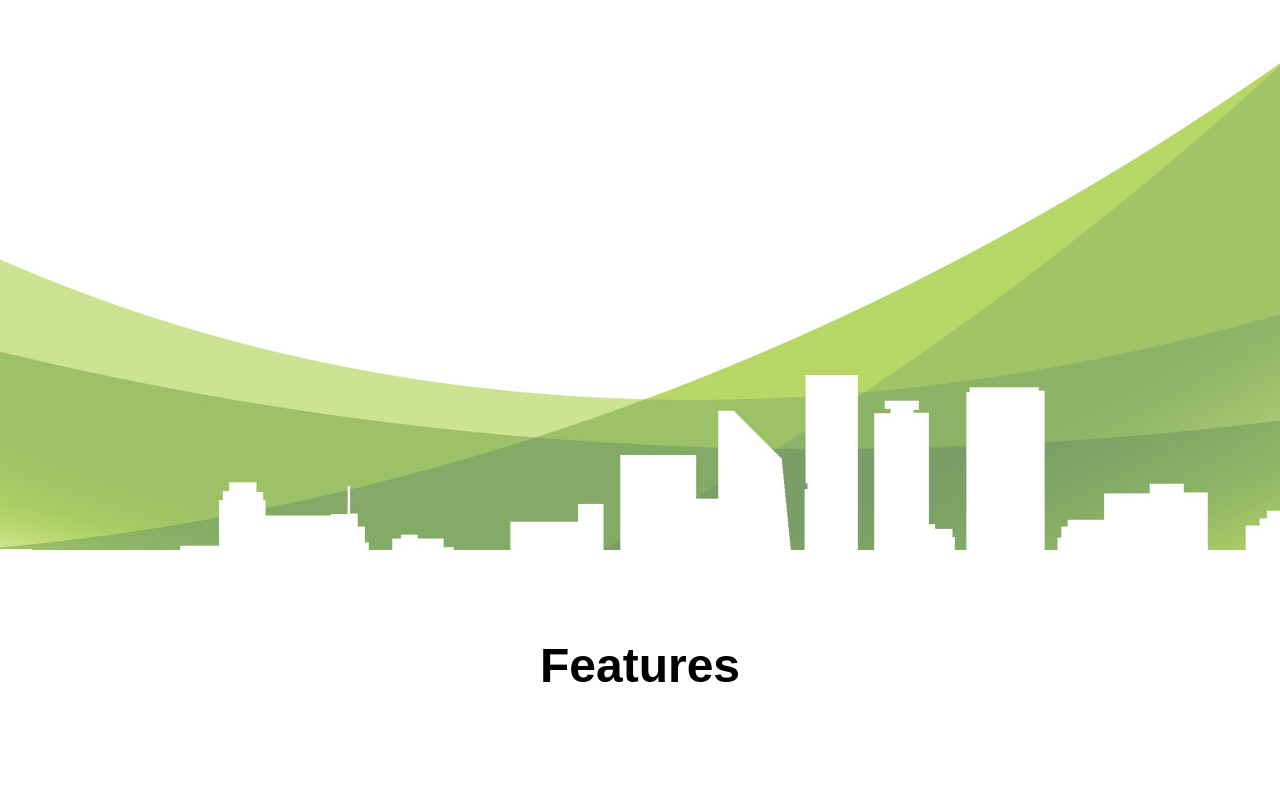
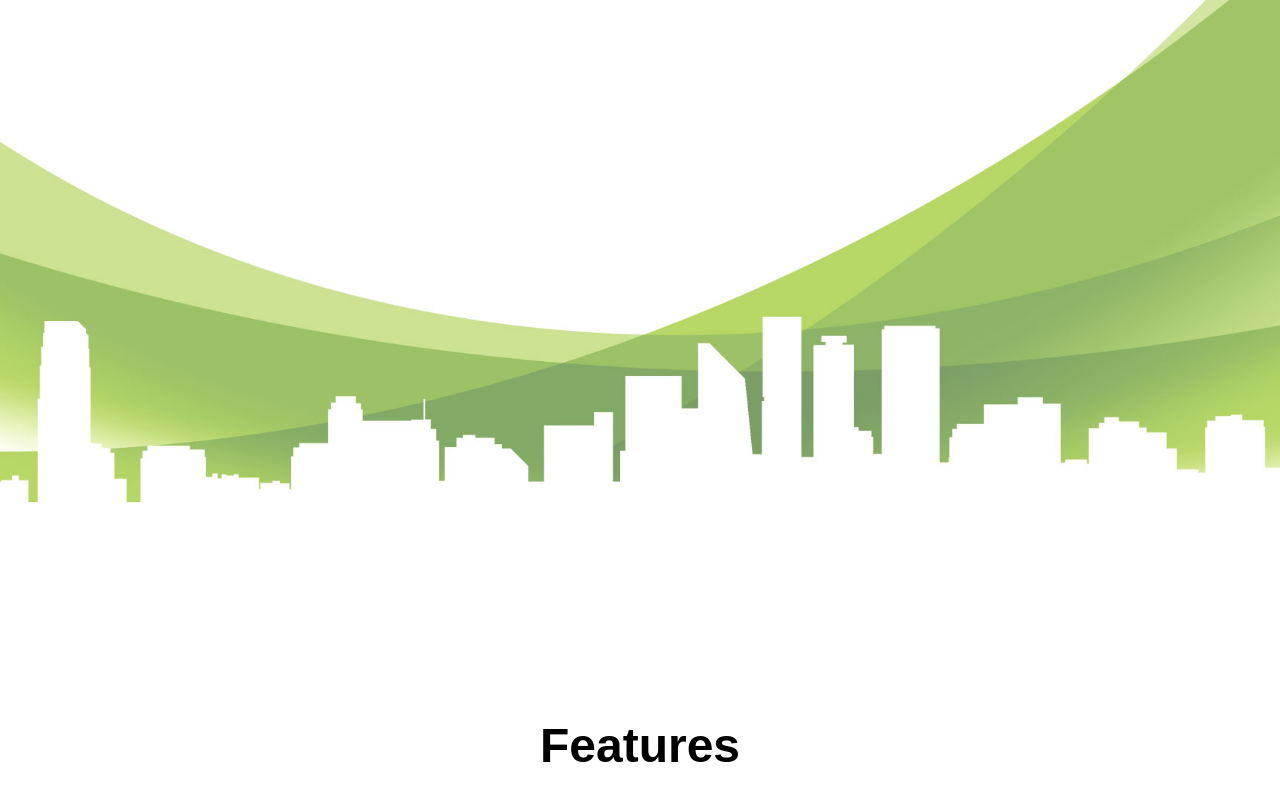
Before and after one commit to liambigras/bonsaiManagement, a React (Create React App) app: page / in a window 1280 px wide. Shown: the part 250-1050 px from the top of the page. Built offline with nearby package versions, Linux system fonts and the light colour scheme.

Commit message:
fixed image

```diff
--- a/src/components/Navbar.js
+++ b/src/components/Navbar.js
@@ -8,7 +8,7 @@ import logo from '../logo.svg';
 const Navbar = () => {
     const { translate, onChangeLang } = useLocales();
 
-    return (<div className="h-20 flex justify-center align-middle" style={{borderBottom: "1px solid #e0e0e0"}}>
+    return (<div className="h-20 flex justify-center align-middle absolute w-full" style={{borderBottom: "1px solid #e0e0e0"}}>
         <div className="max-w-7xl w-full  flex justify-between mx-4 items-center">
             <img  width="150px" height="auto" className=" flex align-middle" src={logo} style={{  verticalAlign:"middle", backgroundRepeat: "no-repeat"}}alt="logo"/>
             <span className="  flex-row space-x-6 items-center hidden md:flex">
--- a/src/locales/fr.json
+++ b/src/locales/fr.json
@@ -1,6 +1,6 @@
 {
     "navbar": {
-        "features": "Fonctionnalites",
+        "features": "Fonctionnalités",
         "pricing":"Prix",
         "signIn" : "Se connecter",
         "language": "EN"
--- a/src/sections/Features/index.js
+++ b/src/sections/Features/index.js
@@ -1,10 +1,11 @@
-
+import useLocales from '../../hooks/useLocales';
 
 const Features = () => {
+    const { translate } = useLocales();
     return (
-        <div className='flex justify-center '>
+        <div className='flex justify-center pt-20'>
             <div className="max-w-7xl w-full py-20 mx-4 flex">
-                <h1 className="font-bold text-5xl flex  w-full justify-center">Features</h1>
+                <h1 className="font-bold text-5xl flex  w-full justify-center">{translate("navbar.features")}</h1>
             </div>
         </div>
 
--- a/src/sections/Home/index.js
+++ b/src/sections/Home/index.js
@@ -12,7 +12,7 @@ const Block = (props) => {
 	const position = inViewport ? 100 : 0;
 
     return (
-        <div className='flex justify-center pt-20' ref={forwardedRef}>
+        <div className='flex justify-center pt-48' ref={forwardedRef}>
         <div className="max-w-7xl w-full mx-4 grid sm:grid-cols-1 md:grid-cols-3  duration-700" style={{ opacity: opacity, transform: `translateX(${size && size.width > 800 ? position : 0}px)` }}>
             <h1 className='text-4xl lg:text-6xl font-bold leading-tight md:col-span-2' >{translate("homepage.title")}</h1>
             <span />
@@ -30,7 +30,7 @@ const ViewportBlock = handleViewport(Block);
 const Home = () => {
 
     return (
-    <div className='w-full h-screen bg-auto font-poppins bg-center' style={{backgroundImage:"url(/bonsaiManagement/ressources/bgbanner.jpg)"}}>
+    <div className='relative w-full h-[100vh] bg-center bg-cover font-poppins ' style={{backgroundImage:"url(/bonsaiManagement/ressources/bgbanner.jpg)"}}>
 
         <Navbar />
         <ViewportBlock  />
```
